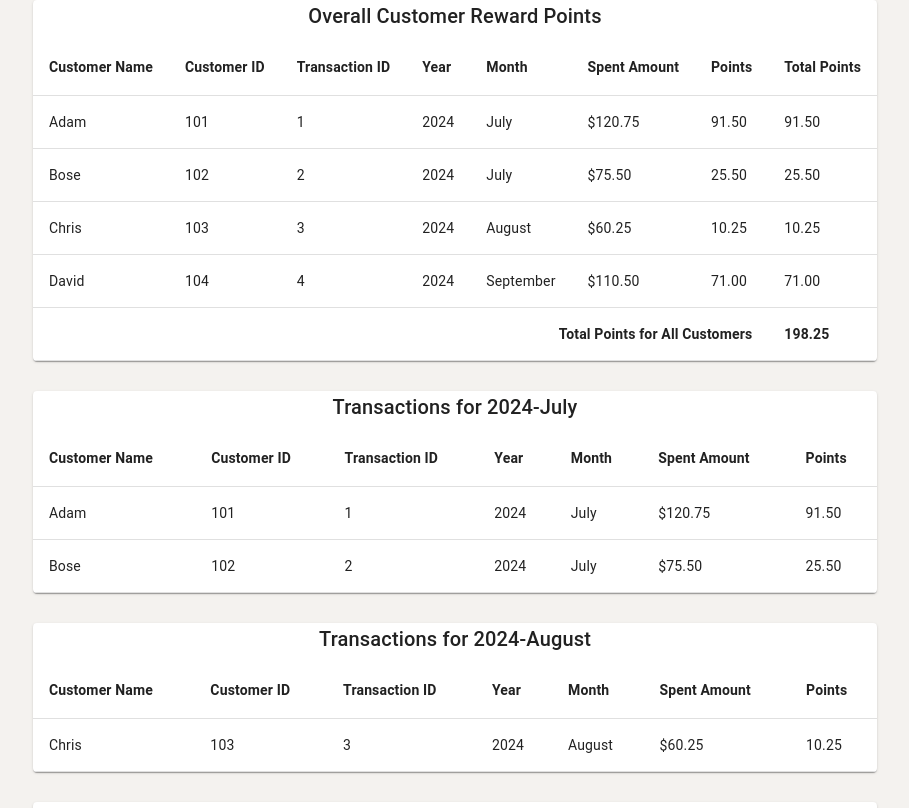
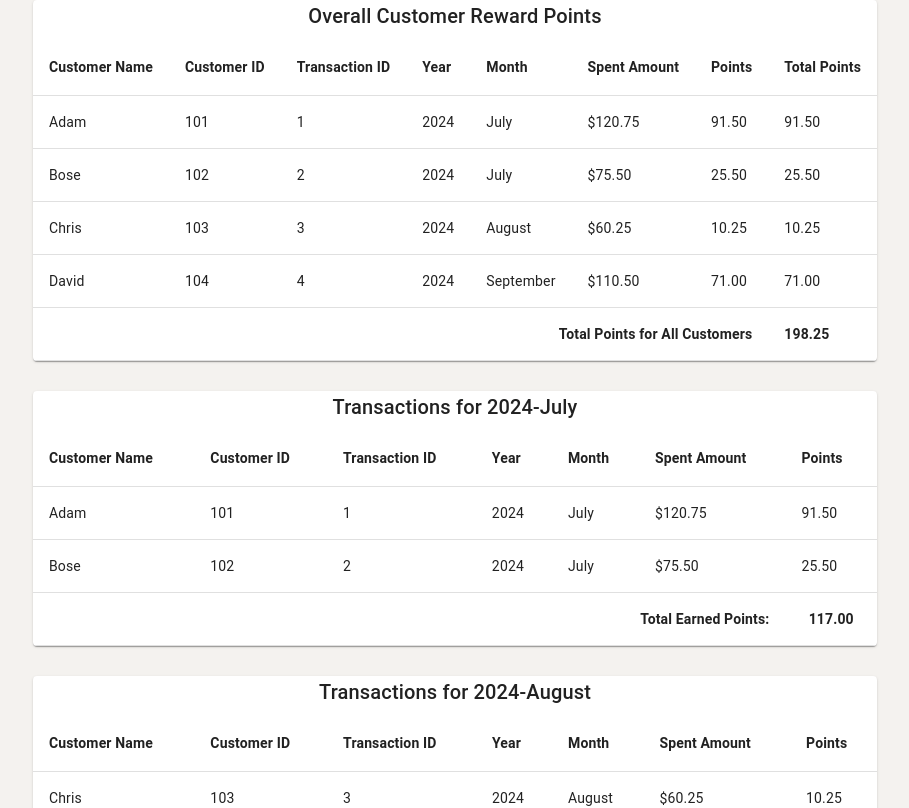
Before and after one commit to jenishsherwin1995/RewardsCalculator, a React (Create React App) app: page / in a window 1280 px wide. Shown: the top 808 px of the page, without its empty margins (185-1094 px from the left). Built offline with nearby package versions, Linux system fonts and the light colour scheme.

Commit message:
added total points at bottom row

```diff
--- a/src/components/MonthlyTransactionsTable.js
+++ b/src/components/MonthlyTransactionsTable.js
@@ -12,7 +12,10 @@ import {
 
 const MonthlyTransactionsTable = ({ monthlyData }) => {
   return (
-    Object.entries(monthlyData).map(([monthKey, transactions]) => (
+    Object.entries(monthlyData).map(([monthKey, transactions]) => {
+      const totalPoints = transactions.reduce((sum, transaction) => sum + (transaction.points || 0), 0);
+
+      return (
         <TableContainer component={Paper} style={{ marginBottom: '30px' }} key={monthKey}>
           <Typography variant="h6" gutterBottom align="center">
             Transactions for {monthKey}
@@ -41,6 +44,16 @@ const MonthlyTransactionsTable = ({ monthlyData }) => {
                   <TableCell>{transaction.points.toFixed(2)}</TableCell>
                 </TableRow>
               ))}
+
+              <TableRow>
+                <TableCell colSpan={6} align="right" style={{ fontWeight: 'bold' }}>
+                  Total Earned Points:
+                </TableCell>
+                <TableCell align="center" style={{ fontWeight: 'bold' }}>
+                  {totalPoints.toFixed(2)}
+                </TableCell>
+              </TableRow>
+
               {transactions.length === 0 && (
                 <TableRow>
                   <TableCell colSpan={7} align="center">No transactions</TableCell>
@@ -49,7 +62,8 @@ const MonthlyTransactionsTable = ({ monthlyData }) => {
             </TableBody>
           </Table>
         </TableContainer>
-    ))
+      );
+    })
   );
 };
 
```
Lines whose indentation alone changed are shown as unchanged.
